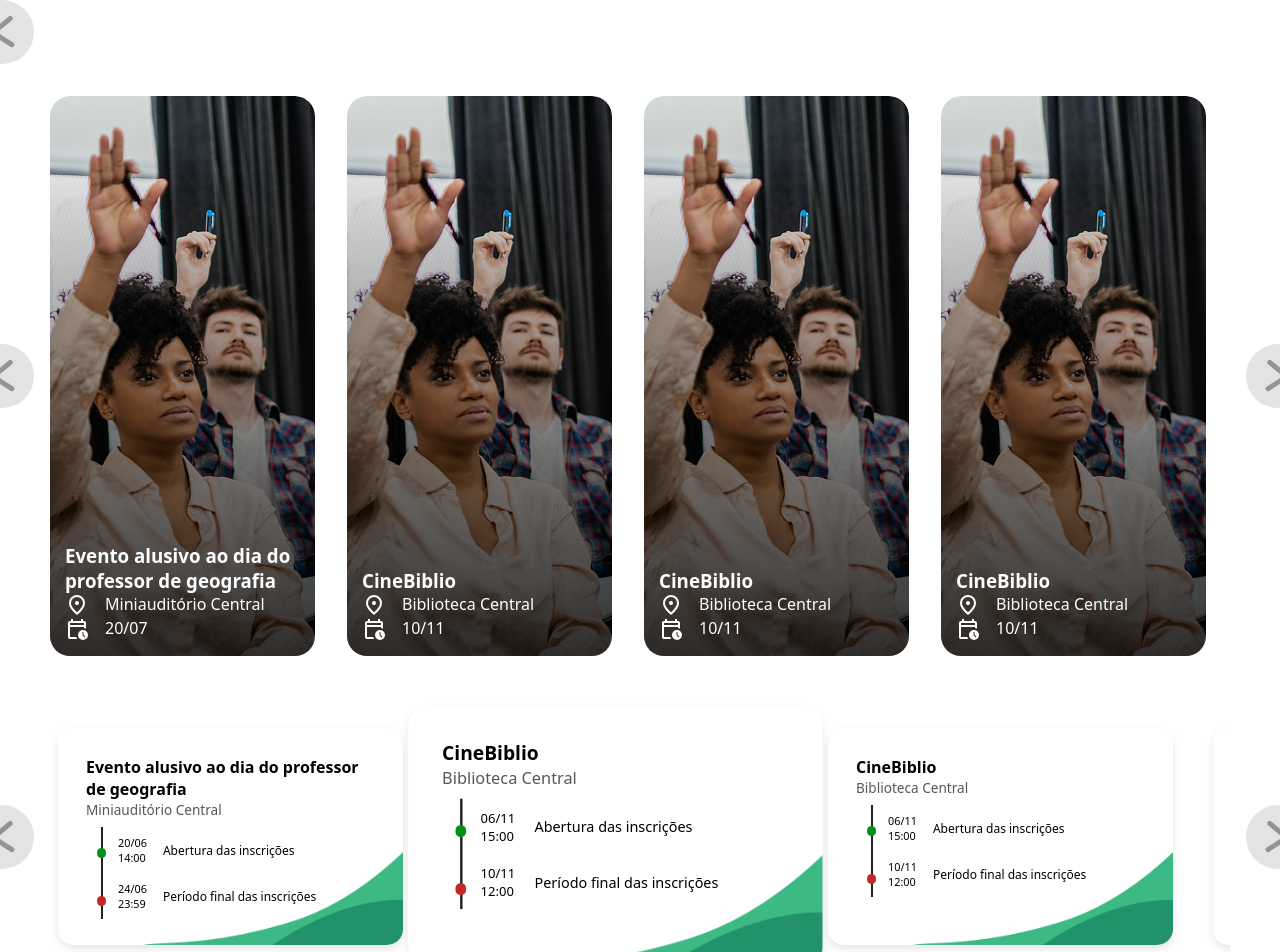
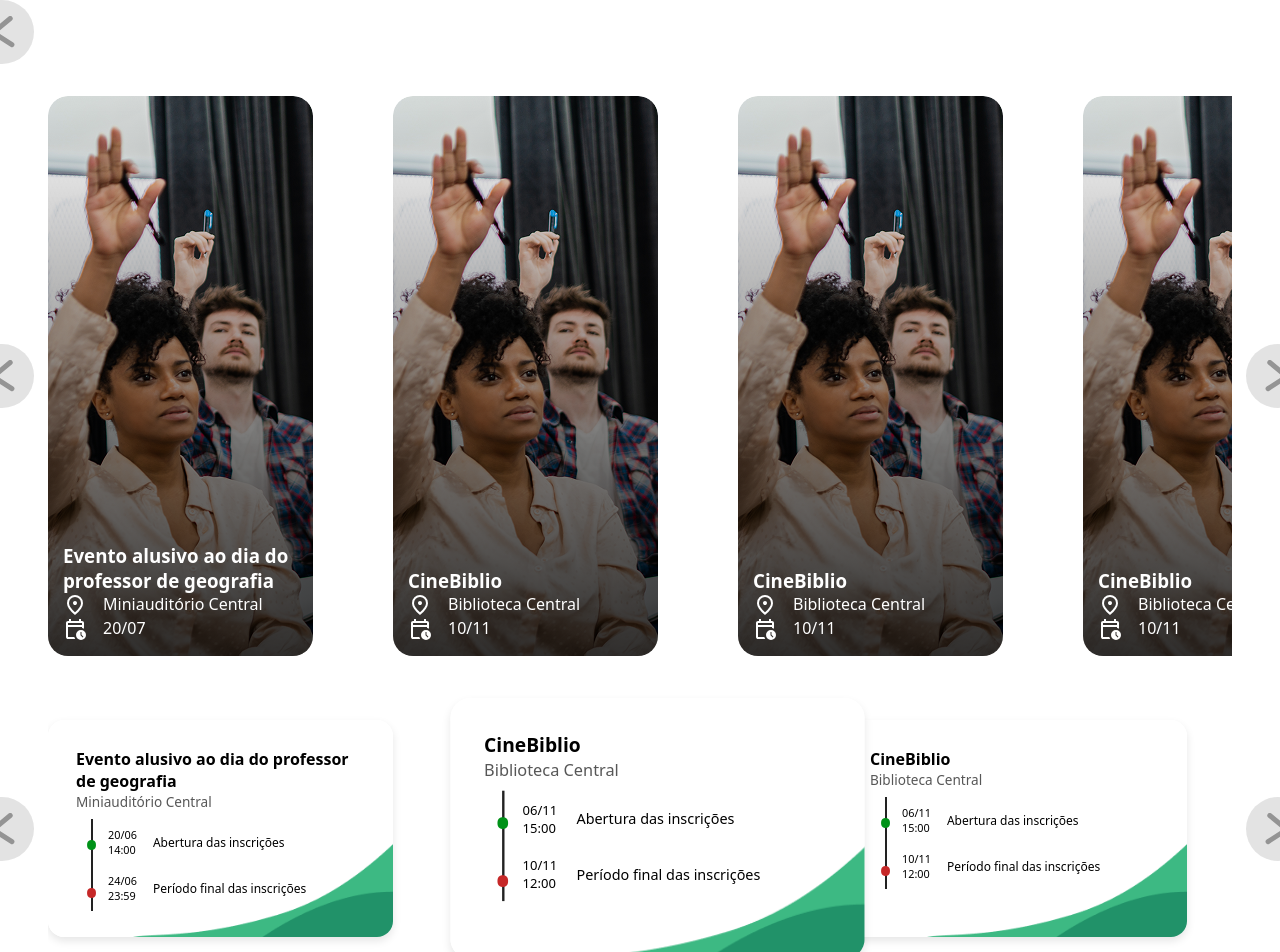
Before and after one commit to CSA-Centro-de-Solucoes-Aplicadas/Agenda-CNAT, a Vue app in the folder vue-project/: page / in a window 1280 px wide. Shown: the top 952 px of the page. Built offline with nearby package versions, Linux system fonts and the light colour scheme; the HTML template or start-up script is replaced by a standard one.

Commit message:
Análise de substituição gap por margin

```diff
--- a/vue-project/src/componentes/CardInscricao.vue
+++ b/vue-project/src/componentes/CardInscricao.vue
@@ -30,6 +30,9 @@ const props = defineProps({
   </div>
 </template>
 <style scoped>
+*{
+  margin: 0;
+}
 .cardevento {
   background-image: url('@/assets/images/illustrations/CardInscricoes_background.png');
   background-size: cover;
--- a/vue-project/src/componentes/Carrossel.vue
+++ b/vue-project/src/componentes/Carrossel.vue
@@ -88,7 +88,7 @@ function anterior() {
   display: flex;
   align-items: center;
   position: relative;
-  gap: 1rem;
+  gap: 0.875rem;
   max-width: 1340px;
   overflow: hidden;
   margin: auto;
@@ -104,13 +104,11 @@ function anterior() {
   display: flex;
   transition: transform 0.6s ease;
   /* suaviza a passagem */
-  gap: 2rem;
   padding: 2rem 0rem;
 }
 
 .ItensInscricao {
-  padding: 2rem 0rem 2rem 0rem;
-  gap: 1.5rem;
+  /* padding: 2rem 0rem 2rem 0rem; */
 }
 
 .Itens::-webkit-scrollbar {
@@ -120,17 +118,20 @@ function anterior() {
 .Itens > * {
   scroll-snap-align: start;
   flex: 0 0 auto;
+  box-sizing: border-box;
+  margin: 0;
   /* ocupa 100% da largura da viewport */
+  margin-right: 5rem;
 }
 
 .ItensDestaque > *:hover {
   transform: scale(1.05);
   transition: transform 0.4s ease;
 }
-
 .emphasis {
   transform: scale(1.2);
   transition: transform 0.6s ease;
-  z-index: 2;
+  margin-inline: 0.75rem;
 }
+
 </style>
```
